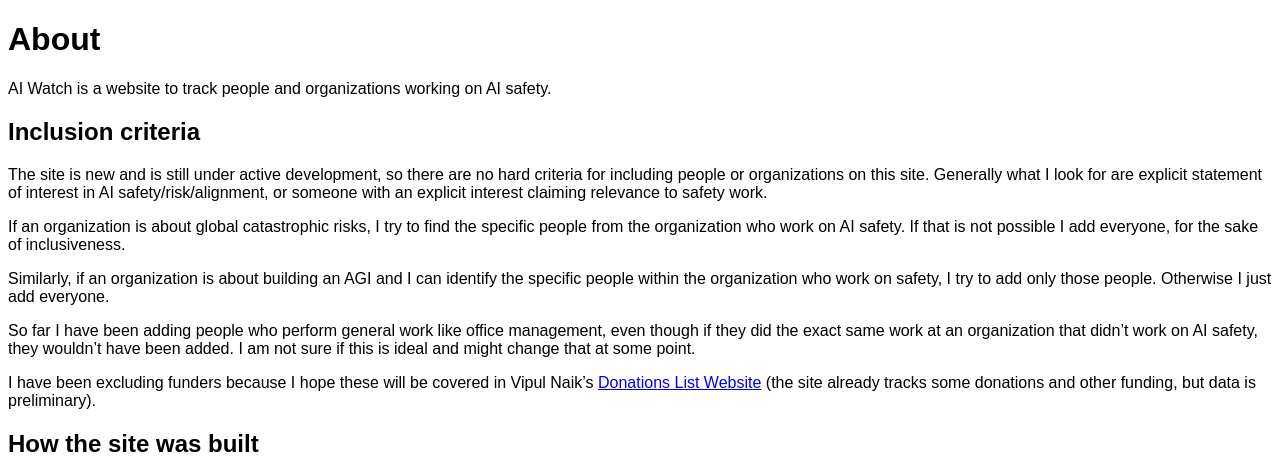
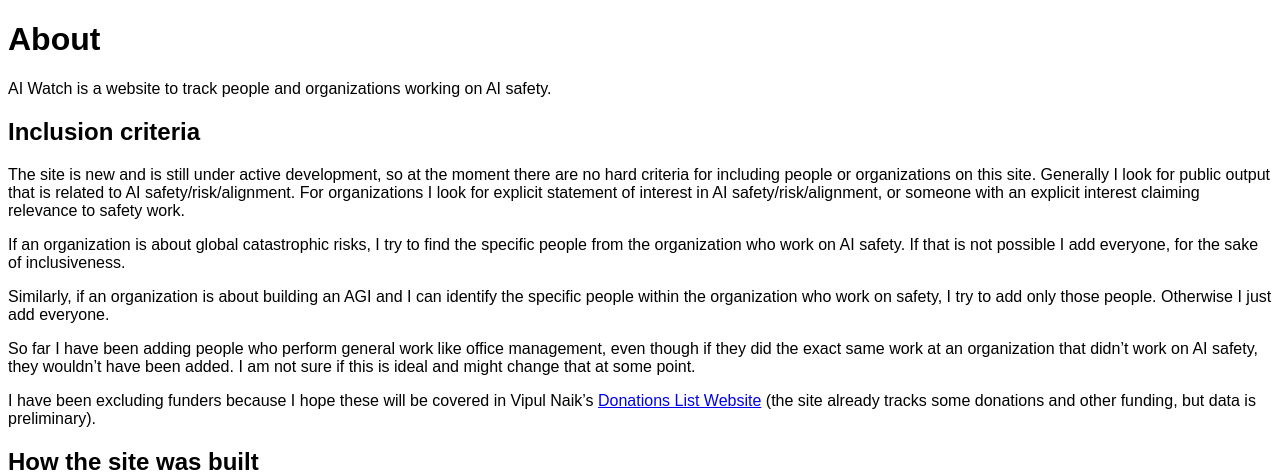
Before and after one commit to dogrecajb/aiwatch, a PHP site: page /about/ in a window 1280 px wide. Shown: the part 26-500 px from the top of the page. Run offline with PHP 8.4, Linux system fonts and the light colour scheme; some libraries are stand-ins or nearby versions.

Commit message:
change some wording

```diff
--- a/access-portal/about/index.php
+++ b/access-portal/about/index.php
@@ -28,9 +28,10 @@
 
 <h2>Inclusion criteria</h2>
 
-<p>The site is new and is still under active development, so there are
+<p>The site is new and is still under active development, so at the moment there are
   no hard criteria for including people or organizations on this site.
-  Generally what I look for are explicit statement of interest in AI
+  Generally I look for public output that is related to AI safety/risk/alignment.
+  For organizations I look for explicit statement of interest in AI
   safety/risk/alignment, or someone with an explicit interest claiming
   relevance to safety work.</p>
 
```
